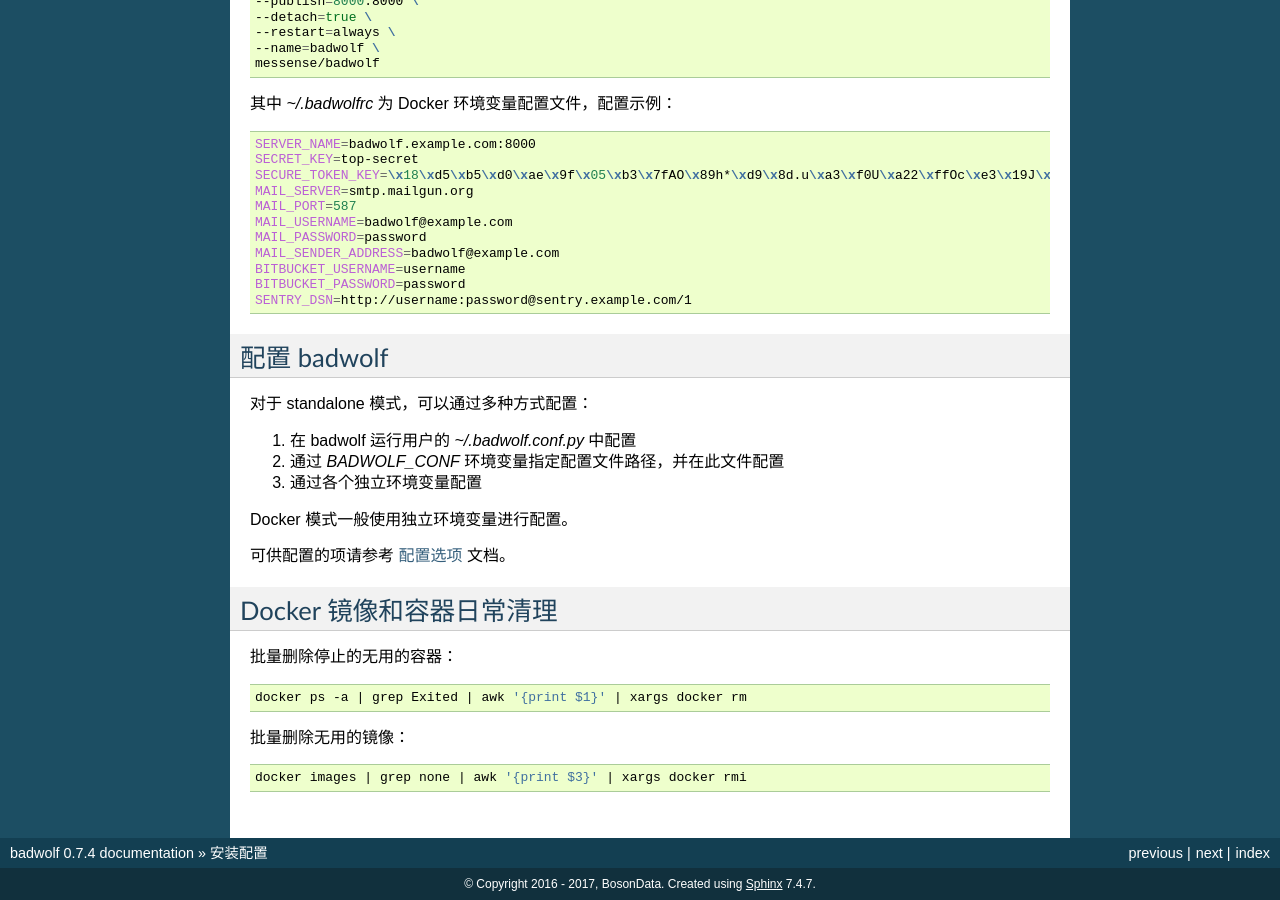
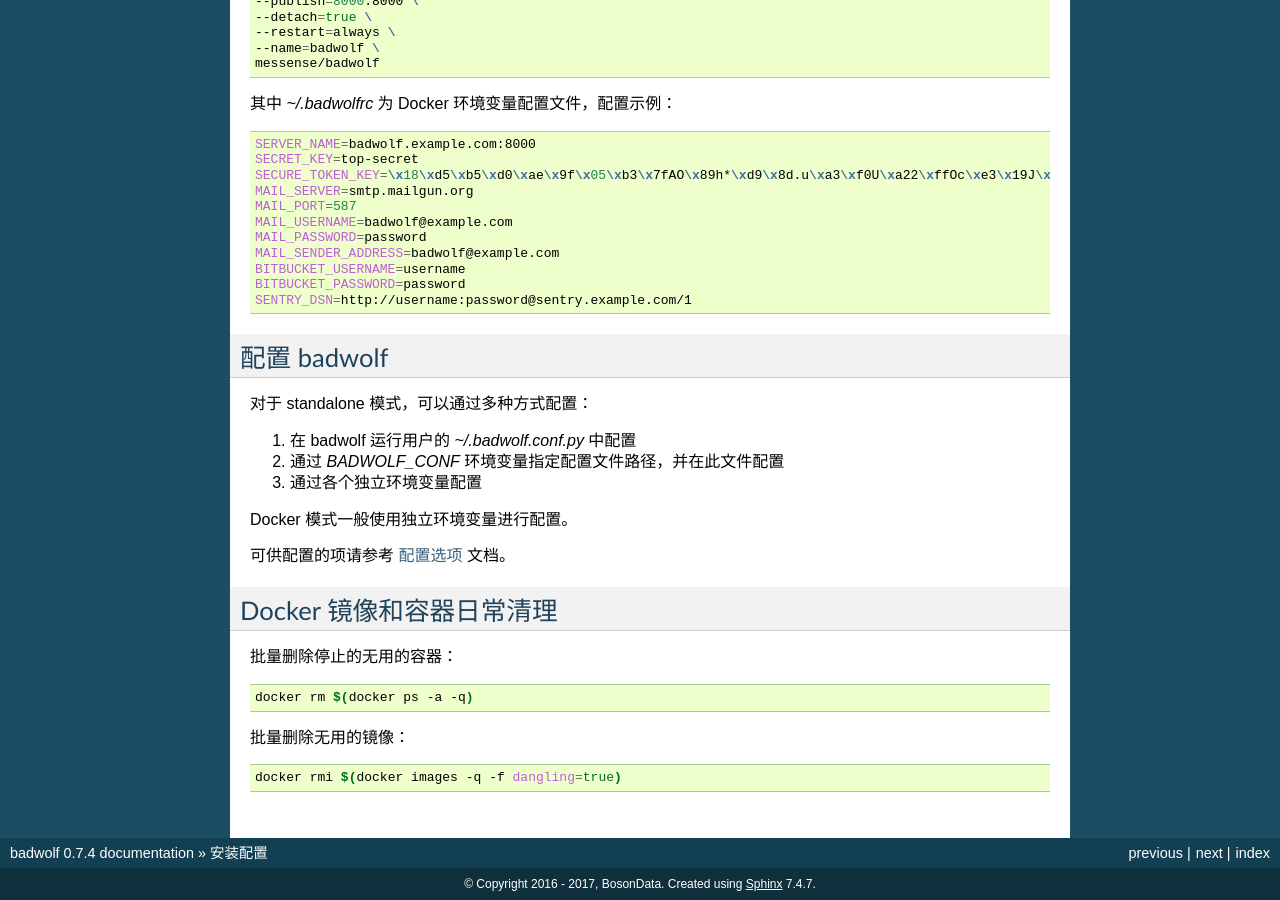
Before and after one commit to bosondata/badwolf, a Sphinx documentation site: the page built from docs/install.rst, in a window 1280 px wide and 900 px high, scrolled down 1084 px. Built offline with Sphinx 7.4.7, drawn with Linux system fonts in a browser that asks for light colours.

Commit message:
Update documentation regarding cleanning Docker containers/images

```diff
--- a/docs/install.rst
+++ b/docs/install.rst
@@ -108,10 +108,10 @@ Docker 镜像和容器日常清理
 
 .. code-block:: bash
 
-    docker ps -a | grep Exited | awk '{print $1}' | xargs docker rm
+    docker rm $(docker ps -a -q)
 
 批量删除无用的镜像：
 
 .. code-block:: bash
 
-    docker images | grep none | awk '{print $3}' | xargs docker rmi
+    docker rmi $(docker images -q -f dangling=true)
```
